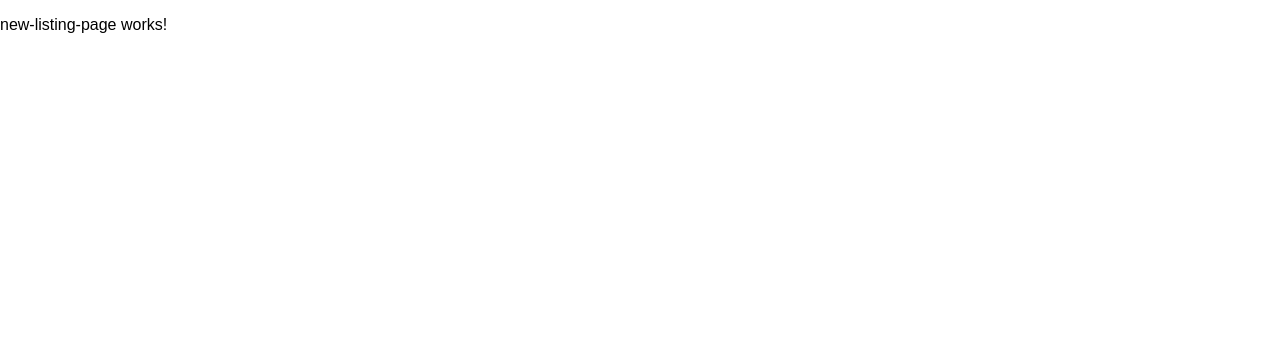
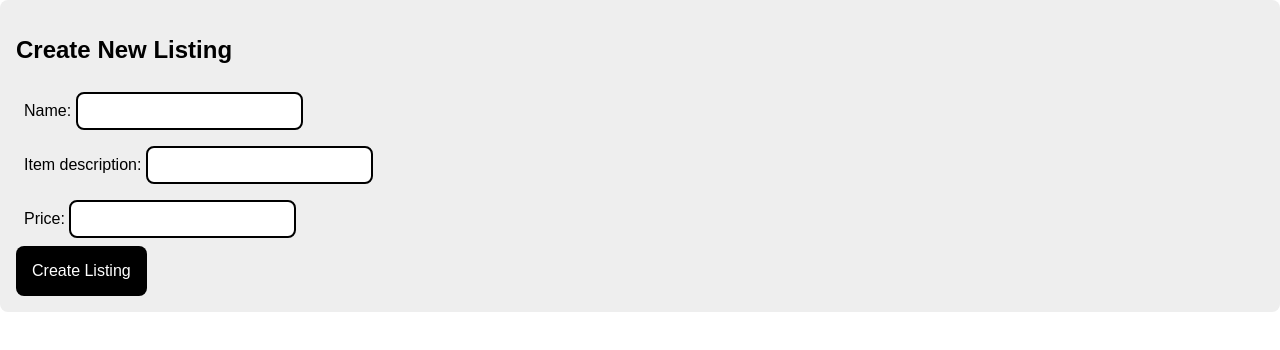
Before and after one commit to publioromano/buy-and-sell, an Angular app: page /new-listing in a window 1280 px wide. Shown: the top 350 px of the page. Built offline with nearby package versions, Linux system fonts and the light colour scheme.

Commit message:
form created for new listing

```diff
--- a/src/app/my-listings-page/my-listings-page.component.html
+++ b/src/app/my-listings-page/my-listings-page.component.html
@@ -9,3 +9,6 @@
         <button (click)="onDeleteClicked(listing.id)">Delete</button>
     </div>
 </div>
+<a routerLink="/new-listing">
+    <button>Create New List</button>
+</a>
--- a/src/app/new-listing-page/new-listing-page.component.html
+++ b/src/app/new-listing-page/new-listing-page.component.html
@@ -1 +1,24 @@
-<p>new-listing-page works!</p>
+<div class="content-box">
+    <h2>Create New Listing</h2>
+    <form (ngSubmit)="onSubmit()">
+        <div>
+            <label for="name">
+                Name:
+            </label>
+            <input id="name" name="name" type="text" [(ngModel)]="name"/>
+        </div>
+        <div>
+            <label for="description">
+                Item description:
+            </label>
+            <input id="description" name="description" type="text" [(ngModel)]="description"/>
+        </div>
+        <div>
+            <label for="price">
+                Price:
+            </label>
+            <input id="price" name="price" type="text" [(ngModel)]="price"/>
+        </div>
+        <button type="submit">Create Listing</button>
+    </form>
+</div>
--- a/src/app/new-listing-page/new-listing-page.component.ts
+++ b/src/app/new-listing-page/new-listing-page.component.ts
@@ -1,4 +1,5 @@
 import { Component, OnInit } from '@angular/core';
+import { Router } from '@angular/router';
 
 @Component({
   selector: 'app-new-listing-page',
@@ -6,10 +7,20 @@
   styleUrls: ['./new-listing-page.component.css']
 })
 export class NewListingPageComponent implements OnInit {
+  name: string = '';
+  description: string = '';
+  price: string = '';
 
-  constructor() { }
+  constructor(
+    private router: Router
+  ) { }
 
   ngOnInit(): void {
   }
 
+  onSubmit(): void{
+    alert('Creating a new listing...');
+    this.router.navigateByUrl('/my-listings')
+  }
+
 }
```
